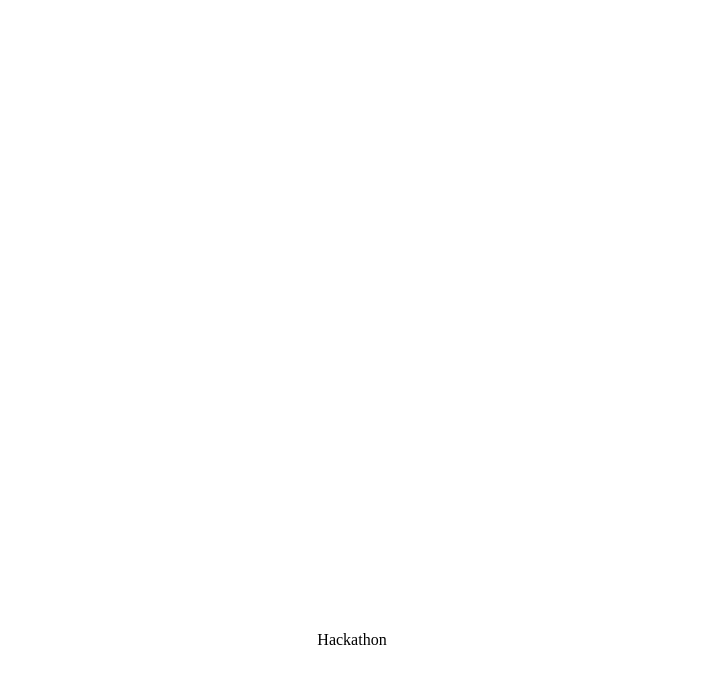
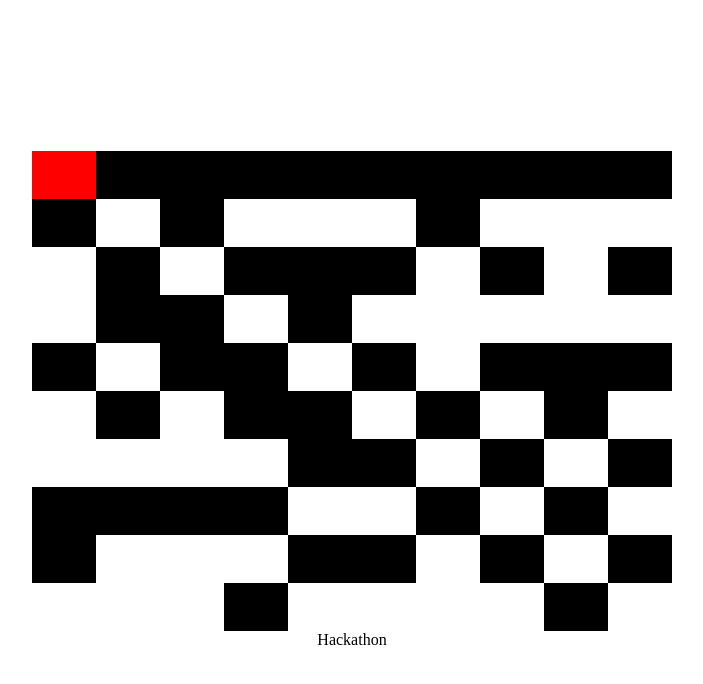
Before and after one commit to Fogrexon/Spring_Hackathon22, a website built with Vite: page index.html in a window 1280 px wide. Shown: the whole page, without its empty margins (288-991 px from the left). Built offline with nearby package versions, Linux system fonts and the light colour scheme.

Commit message:
move character

```diff
--- a/index.html
+++ b/index.html
@@ -13,6 +13,6 @@
         Hackathon
       </div>
     </div>
-    <script type="module" src="/js/main.js"></script>
+    <script type="module" src="/src/main.js"></script>
   </body>
 </html>
--- /dev/null
+++ b/src/controller/MapController.js
@@ -0,0 +1,23 @@
+export class MapController {
+  constructor(mapData) {
+    this.mapData = mapData;
+  }
+
+  render(ctx) {
+    const { data, width, height } = this.mapData;
+    const { width: canvasWidth, height: canvasHeight } = ctx.canvas;
+    const dx = canvasWidth / width;
+    const dy = canvasHeight / height;
+    for (let y = 0; y < height; y += 1) {
+      for (let x = 0; x < width; x += 1) {
+        const char = data[y * width + x];
+        if (char === '#') {
+          ctx.fillStyle = '#000';
+        } else {
+          ctx.fillStyle = '#fff';
+        }
+        ctx.fillRect(x * dx, y * dy, dx, dy);
+      }
+    }
+  }
+}
--- /dev/null
+++ b/src/controller/PlayerController.js
@@ -0,0 +1,40 @@
+export class PlayerController {
+  constructor(playerData, mapData) {
+    this.playerData = playerData;
+    this.mapData = mapData;
+    window.addEventListener('keydown', (e) => {
+      switch (e.key) {
+        case 'ArrowUp':
+          this.playerData.y -= 1;
+          break;
+        case 'ArrowDown':
+          this.playerData.y += 1;
+          break;
+        case 'ArrowLeft':
+          this.playerData.x -= 1;
+          break;
+        case 'ArrowRight':
+          this.playerData.x += 1;
+          break;
+        default:
+          break;
+      }
+      if (this.playerData.y < 0) this.playerData.y = 0;
+      else if (this.playerData.y >= this.mapData.height) {
+        this.playerData.y = this.mapData.height - 1;
+      } else if (this.playerData.x < 0) this.playerData.x = 0;
+      else if (this.playerData.x >= this.mapData.width) this.playerData.x = this.mapData.width - 1;
+    });
+  }
+
+  render(ctx) {
+    const {
+      x, y,
+    } = this.playerData;
+    const { width: canvasWidth, height: canvasHeight } = ctx.canvas;
+    const dx = canvasWidth / this.mapData.width;
+    const dy = canvasHeight / this.mapData.height;
+    ctx.fillStyle = '#f00';
+    ctx.fillRect(x * dx, y * dy, dx, dy);
+  }
+}
--- a/src/main.js
+++ b/src/main.js
@@ -1,13 +1,26 @@
 import './style.css';
+import { mapData } from './map';
+import { MapController } from './controller/MapController';
+import { PlayerController } from './controller/PlayerController';
+
+const playerData = {
+  x: 0,
+  y: 0,
+};
 
 const Hackathon = () => {
   const canvas = document.getElementById('cnv');
   const ctx = canvas.getContext('2d');
 
-  // init
+  const mapController = new MapController(mapData);
+  const playerController = new PlayerController(playerData, mapData);
 
   const tick = () => {
     requestAnimationFrame(tick);
+
+    ctx.clearRect(0, 0, canvas.width, canvas.height);
+    mapController.render(ctx);
+    playerController.render(ctx);
   };
 
   tick();
--- /dev/null
+++ b/src/map.js
@@ -0,0 +1,16 @@
+export const mapData = {
+  data: `
+##########
+#...#....#
+###.#.#.##
+#.....#.##
+#.###.#.##
+#.#.....##
+#.#####..#
+#.#...##.#
+#...#....#
+##########
+`,
+  width: 10,
+  height: 10,
+};
```
Also changed, not shown: .eslintrc.js.
